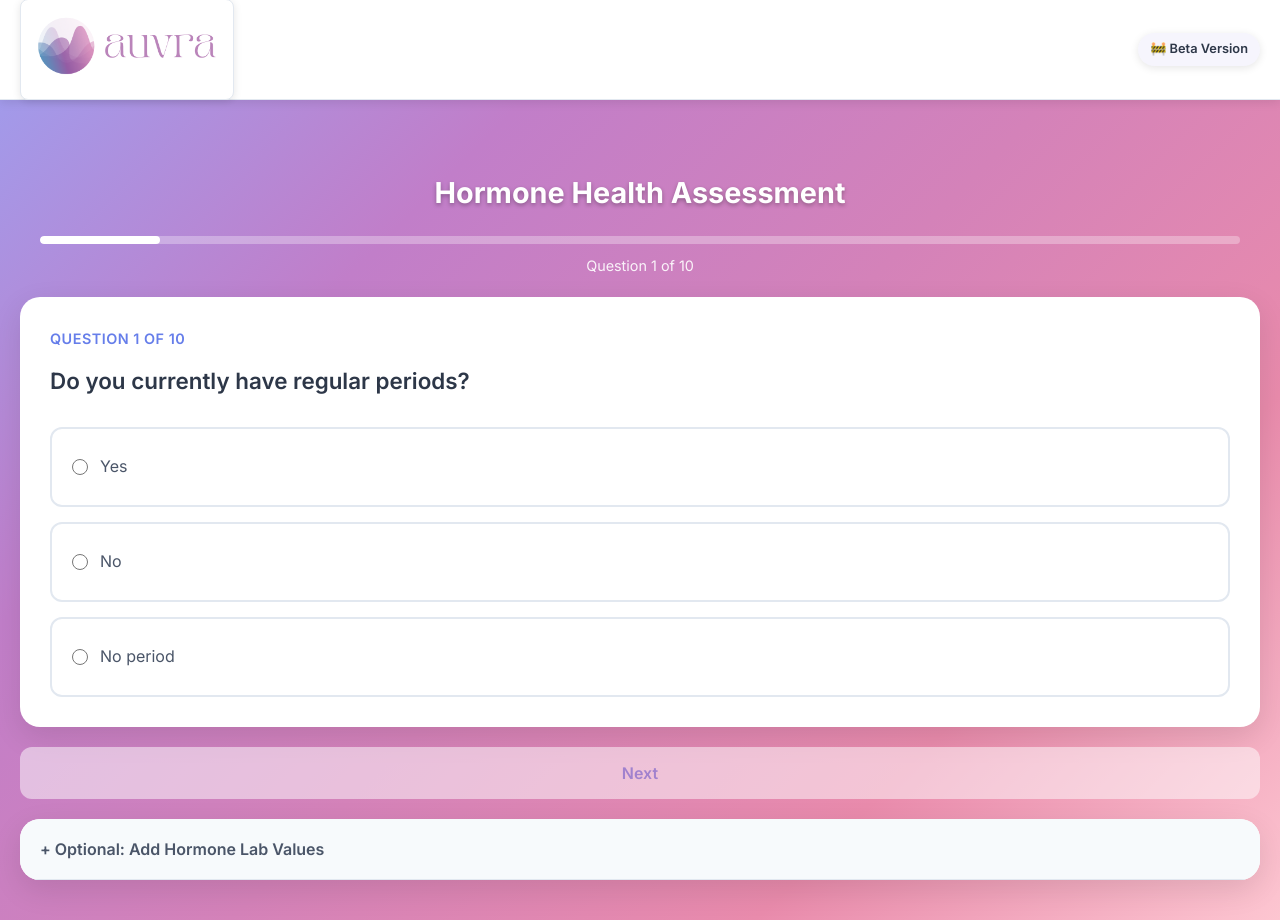
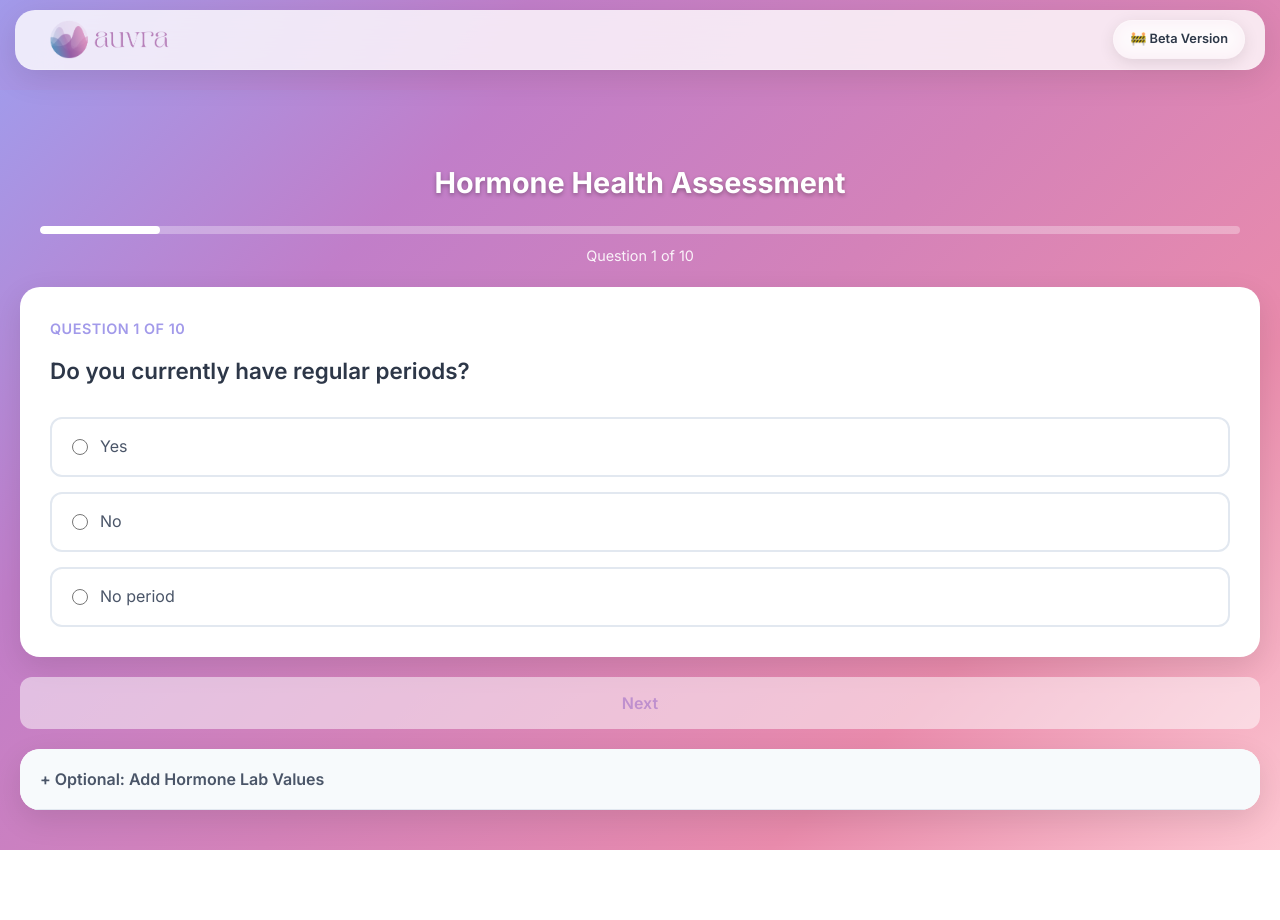
Before and after one commit to nikitabansal01/recommendations-july23, a Next.js app: page /survey in a window 1280 px wide. After the commit the page ends 850 px from the top, so only its background shows below. Built offline with nearby package versions, Linux system fonts and the light colour scheme.

Commit message:
ui fixes

```diff
--- a/src/app/Home.module.css
+++ b/src/app/Home.module.css
@@ -1,10 +1,9 @@
 .container {
-  min-height: calc(100vh - 100px);
+  min-height: calc(100vh - 60px);
   display: flex;
   align-items: center;
   justify-content: center;
   padding: 20px;
-  background: linear-gradient(135deg, #A29AEA 0%, #C17EC9 25%, #D482B9 50%, #E98BAC 75%, #FDC6D1 100%);
   position: relative;
 }
 
--- a/src/app/admin-dashboard/AdminDashboard.module.css
+++ b/src/app/admin-dashboard/AdminDashboard.module.css
@@ -1,6 +1,6 @@
 .container {
   min-height: 100vh;
-  background: linear-gradient(135deg, #667eea 0%, #764ba2 100%);
+  background: linear-gradient(135deg, #A29AEA 0%, #764ba2 100%);
   padding: 20px;
 }
 
@@ -90,7 +90,7 @@
 .responseCard:hover {
   transform: translateY(-5px);
   box-shadow: 0 12px 35px rgba(0, 0, 0, 0.15);
-  border-color: #667eea;
+  border-color: #A29AEA;
 }
 
 .responseHeader {
@@ -153,7 +153,7 @@
   padding: 12px;
   border-radius: 8px;
   font-size: 0.9rem;
-  border-left: 4px solid #667eea;
+  border-left: 4px solid #A29AEA;
 }
 
 .loading {
@@ -239,7 +239,7 @@
   background: #f8f9fa;
   border-radius: 12px;
   padding: 20px;
-  border-left: 4px solid #667eea;
+  border-left: 4px solid #A29AEA;
 }
 
 .section h3 {
@@ -288,7 +288,7 @@
   background: white;
   padding: 12px;
   border-radius: 8px;
-  border-left: 3px solid #667eea;
+  border-left: 3px solid #A29AEA;
 }
 
 .scoresGrid {
@@ -315,14 +315,14 @@
 
 .scoreValue {
   font-weight: 700;
-  color: #667eea;
+  color: #A29AEA;
   font-size: 1.1rem;
 }
 
 .totalScore {
   text-align: center;
   padding: 12px;
-  background: #667eea;
+  background: #A29AEA;
   color: white;
   border-radius: 8px;
   font-size: 1.1rem;
@@ -377,7 +377,7 @@
 
 .hormoneTag {
   display: inline-block;
-  background: #667eea;
+  background: #A29AEA;
   color: white;
   padding: 4px 8px;
   border-radius: 4px;
--- a/src/app/components/CheckboxGroup.module.css
+++ b/src/app/components/CheckboxGroup.module.css
@@ -8,7 +8,7 @@
   display: flex;
   align-items: center;
   gap: 12px;
-  padding: 16px 20px;
+  padding: 6px 20px;
   border: 2px solid #e2e8f0;
   border-radius: 12px;
   background: white;
@@ -19,14 +19,14 @@
 }
 
 .checkboxOption:hover {
-  border-color: #667eea;
+  border-color: #8B7ED8;
   background: #f7fafc;
 }
 
 .checkboxOption input[type="checkbox"] {
   width: 16px;
   height: 16px;
-  accent-color: #667eea;
+  accent-color: #8B7ED8;
   cursor: pointer;
 }
 
@@ -39,14 +39,14 @@
 /* Mobile responsive styles */
 @media (max-width: 768px) {
   .checkboxOption {
-    padding: 14px 16px;
+    padding: 6px 16px;
     font-size: 0.95rem;
   }
 }
 
 @media (max-width: 480px) {
   .checkboxOption {
-    padding: 12px 14px;
+    padding: 4px 14px;
     font-size: 0.9rem;
   }
 }
--- a/src/app/components/QuestionBlock.module.css
+++ b/src/app/components/QuestionBlock.module.css
@@ -7,7 +7,7 @@
 }
 
 .questionCounter {
-  color: #667eea;
+  color: #A29AEA;
   font-size: 0.9rem;
   font-weight: 600;
   margin-bottom: 15px;
--- a/src/app/components/RadioGroup.module.css
+++ b/src/app/components/RadioGroup.module.css
@@ -8,7 +8,7 @@
   display: flex;
   align-items: center;
   gap: 12px;
-  padding: 16px 20px;
+  padding: 6px 20px;
   border: 2px solid #e2e8f0;
   border-radius: 12px;
   background: white;
@@ -19,14 +19,14 @@
 }
 
 .radioOption:hover {
-  border-color: #667eea;
+  border-color: #8B7ED8;
   background: #f7fafc;
 }
 
 .radioOption input[type="radio"] {
   width: 16px;
   height: 16px;
-  accent-color: #667eea;
+  accent-color: #8B7ED8;
   cursor: pointer;
 }
 
@@ -39,14 +39,14 @@
 /* Mobile responsive styles */
 @media (max-width: 768px) {
   .radioOption {
-    padding: 14px 16px;
+    padding: 6px 16px;
     font-size: 0.95rem;
   }
 }
 
 @media (max-width: 480px) {
   .radioOption {
-    padding: 12px 14px;
+    padding: 4px 14px;
     font-size: 0.9rem;
   }
 }
--- a/src/app/layout.tsx
+++ b/src/app/layout.tsx
@@ -22,53 +22,66 @@ export default function RootLayout({
 }) {
   return (
     <html lang="en">
-      <body className={inter.className}>
-        {/* White header with logo and beta version */}
+      <body className={inter.className} style={{
+        background: 'linear-gradient(135deg, #A29AEA 0%, #C17EC9 25%, #D482B9 50%, #E98BAC 75%, #FDC6D1 100%)',
+        minHeight: '100vh'
+      }}>
+        {/* Glassmorphism header with logo and beta version */}
         <div style={{
           position: 'fixed',
-          top: 0,
-          left: 0,
-          right: 0,
-          height: '100px',
-          background: 'white',
-          borderBottom: '1px solid #e2e8f0',
+          top: '10px',
+          left: '15px',
+          right: '15px',
+          height: '60px',
+          background: 'rgba(255, 255, 255, 0.8)',
+          backdropFilter: 'blur(20px)',
+          WebkitBackdropFilter: 'blur(20px)',
+          borderBottom: '1px solid rgba(255, 255, 255, 0.2)',
           zIndex: 1000,
           display: 'flex',
           alignItems: 'center',
           justifyContent: 'space-between',
+          alignContent: 'center',
           paddingLeft: '20px',
           paddingRight: '20px',
-          boxShadow: '0 2px 10px rgba(0, 0, 0, 0.1)'
+          paddingTop: '8px',
+          paddingBottom: '8px',
+          boxShadow: '0 8px 32px rgba(0, 0, 0, 0.1)',
+          borderRadius: '20px'
         }}>
           <div style={{
-            background: 'white',
-            borderRadius: '8px',
-            padding: '6px',
-            boxShadow: '0 2px 8px rgba(0, 0, 0, 0.1)',
-            border: '1px solid #e2e8f0'
+            padding: '8px', display: 'flex'
           }}>
             <Image
               src="/Auvra_Final_Logo 2.png"
               alt="Auvra Logo"
               width={200}
-              height={80}
-              style={{ objectFit: 'contain' }}
+              height={45}
+              style={{
+                width: 'auto',
+                height: '45px',
+                objectFit: 'contain',
+                maxWidth: '100%'
+              }}
             />
           </div>
           <div style={{
-            background: 'rgba(162, 154, 234, 0.1)',
+            background: 'rgba(255, 255, 255, 0.2)',
+            backdropFilter: 'blur(10px)',
+            WebkitBackdropFilter: 'blur(10px)',
             color: '#2d3748',
-            padding: '6px 12px',
-            borderRadius: '20px',
+            padding: '8px 16px',
+            borderRadius: '25px',
             fontSize: '0.8rem',
             fontWeight: '600',
-            boxShadow: '0 2px 8px rgba(0, 0, 0, 0.1)'
+            boxShadow: '0 4px 16px rgba(0, 0, 0, 0.1)',
+            border: '1px solid rgba(255, 255, 255, 0.3)'
           }}>
             🚧 Beta Version
           </div>
         </div>
         {/* Add top padding to account for fixed header */}
-        <div style={{ paddingTop: '100px' }}>
+        <div style={{ paddingTop: '90px' }}>
           {children}
         </div>
       </body>
--- a/src/app/recommendations/Recommendations.module.css
+++ b/src/app/recommendations/Recommendations.module.css
@@ -1,6 +1,6 @@
 .container {
   min-height: 100vh;
-  background: linear-gradient(135deg, #667eea 0%, #764ba2 100%);
+  background: linear-gradient(135deg, #A29AEA 0%, #764ba2 100%);
   padding: 20px;
 }
 
@@ -50,7 +50,7 @@
 
 .tab.active {
   background: white;
-  color: #667eea;
+  color: #A29AEA;
   border-color: white;
   box-shadow: 0 4px 15px rgba(255, 255, 255, 0.3);
 }
@@ -71,7 +71,7 @@
   border-radius: 15px;
   padding: 25px;
   box-shadow: 0 8px 25px rgba(0, 0, 0, 0.1);
-  border-left: 4px solid #667eea;
+  border-left: 4px solid #A29AEA;
 }
 
 .recommendationHeader {
@@ -186,7 +186,7 @@
   padding: 15px;
   background: #f8f9fa;
   border-radius: 8px;
-  border-left: 3px solid #667eea;
+  border-left: 3px solid #A29AEA;
 }
 
 .researchBacking h4 {
@@ -209,7 +209,7 @@
 
 .studyDetails summary {
   cursor: pointer;
-  color: #667eea;
+  color: #A29AEA;
   font-weight: 600;
   font-size: 0.9rem;
   padding: 8px 0;
--- a/src/app/results/Results.module.css
+++ b/src/app/results/Results.module.css
@@ -1,6 +1,6 @@
 .container {
   min-height: 100vh;
-  background: linear-gradient(135deg, #667eea 0%, #764ba2 100%);
+  background: linear-gradient(135deg, #A29AEA 0%, #764ba2 100%);
   padding: 20px;
 }
 
@@ -129,7 +129,7 @@
 }
 
 .hormoneCard:hover {
-  border-color: #667eea;
+  border-color: #A29AEA;
   box-shadow: 0 5px 15px rgba(102, 126, 234, 0.1);
 }
 
@@ -188,7 +188,7 @@
   padding: 8px 12px;
   background: #f7fafc;
   border-radius: 8px;
-  border-left: 3px solid #667eea;
+  border-left: 3px solid #A29AEA;
 }
 
 .scoreLabel {
@@ -245,7 +245,7 @@
   content: '•';
   position: absolute;
   left: 0;
-  color: #667eea;
+  color: #A29AEA;
   font-weight: bold;
   font-size: 1.2rem;
   top: 12px;
@@ -268,7 +268,7 @@
   padding: 15px;
   border-radius: 10px;
   margin-bottom: 20px;
-  border-left: 4px solid #667eea;
+  border-left: 4px solid #A29AEA;
   color: #2d3748;
   font-size: 1rem;
 }
@@ -355,7 +355,7 @@
 
 .emailInput:focus {
   outline: none;
-  border-color: #667eea;
+  border-color: #A29AEA;
 }
 
 .emailActions {
@@ -366,7 +366,7 @@
 }
 
 .sendEmailButton {
-  background: #667eea;
+  background: #A29AEA;
   color: white;
   border: none;
   border-radius: 25px;
@@ -515,7 +515,7 @@
 
 .actionButton {
   background: white;
-  color: #667eea;
+  color: #A29AEA;
   border: none;
   border-radius: 50px;
   padding: 16px 40px;
@@ -692,13 +692,13 @@
 
 .emailInput:focus {
   outline: none;
-  border-color: #667eea;
+  border-color: #A29AEA;
 }
 
 .emailSubmitButton {
   width: 100%;
   padding: 14px 0;
-  background: #667eea;
+  background: #A29AEA;
   color: #fff;
   border: none;
   border-radius: 10px;
--- a/src/app/survey/Survey.module.css
+++ b/src/app/survey/Survey.module.css
@@ -88,7 +88,7 @@
   display: flex;
   align-items: center;
   gap: 12px;
-  padding: 22px 28px;
+  padding: 6px 28px;
   border: 2px solid #e2e8f0;
   border-radius: 12px;
   background: white;
@@ -100,7 +100,7 @@
 
 .radioOption:hover,
 .checkboxOption:hover {
-  border-color: #667eea;
+  border-color: #A29AEA;
   background: #f7fafc;
 }
 
@@ -108,7 +108,7 @@
 .checkboxOption input[type="checkbox"] {
   width: 16px;
   height: 16px;
-  accent-color: #667eea;
+  accent-color: #8B7ED8;
   cursor: pointer;
 }
 
@@ -138,7 +138,7 @@
 
 .dateInput:focus {
   outline: none;
-  border-color: #667eea;
+  border-color: #A29AEA;
 }
 
 .dateInput:disabled {
@@ -166,7 +166,7 @@
 
 .numberInput:focus {
   outline: none;
-  border-color: #667eea;
+  border-color: #A29AEA;
 }
 
 .helperText {
@@ -208,7 +208,7 @@
 
 .navButton.primary {
   background: white;
-  color: #667eea;
+  color: #A29AEA;
 }
 
 .navButton.primary:hover:not(:disabled) {
@@ -286,7 +286,7 @@
 
 .labInput input:focus {
   outline: none;
-  border-color: #667eea;
+  border-color: #A29AEA;
 }
 
 .labInput input::placeholder {
@@ -298,7 +298,7 @@
   display: flex;
   align-items: center;
   gap: 12px;
-  padding: 16px 20px;
+  padding: 6px 20px;
   border: 2px solid #e2e8f0;
   border-radius: 12px;
   background: white;
@@ -309,14 +309,14 @@
 }
 
 .checkboxOption:hover {
-  border-color: #667eea;
+  border-color: #A29AEA;
   background: #f7fafc;
 }
 
 .checkboxOption input[type="checkbox"] {
   width: 20px;
   height: 20px;
-  accent-color: #667eea;
+  accent-color: #8B7ED8;
   cursor: pointer;
 }
 
@@ -417,13 +417,13 @@
 
 .emailInput:focus {
   outline: none;
-  border-color: #667eea;
+  border-color: #A29AEA;
 }
 
 .emailSubmitButton {
   width: 100%;
   padding: 14px 0;
-  background: #667eea;
+  background: #A29AEA;
   color: #fff;
   border: none;
   border-radius: 10px;
```
